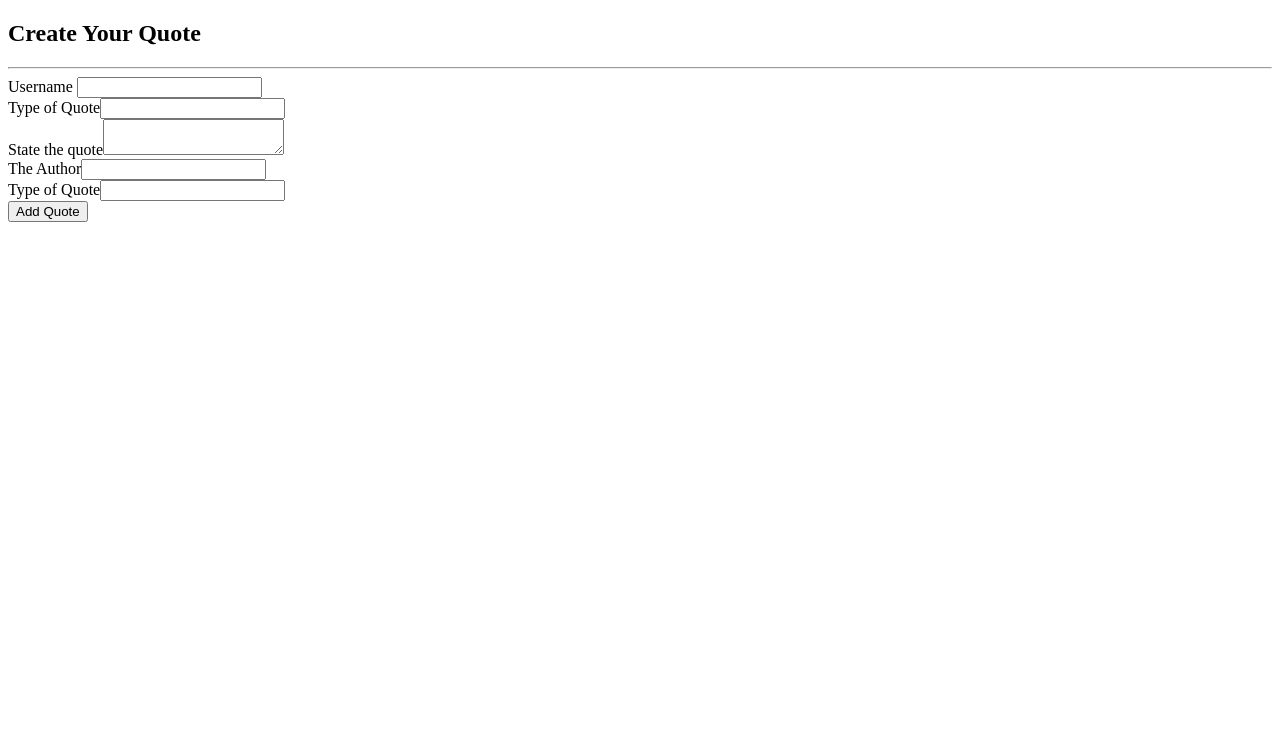
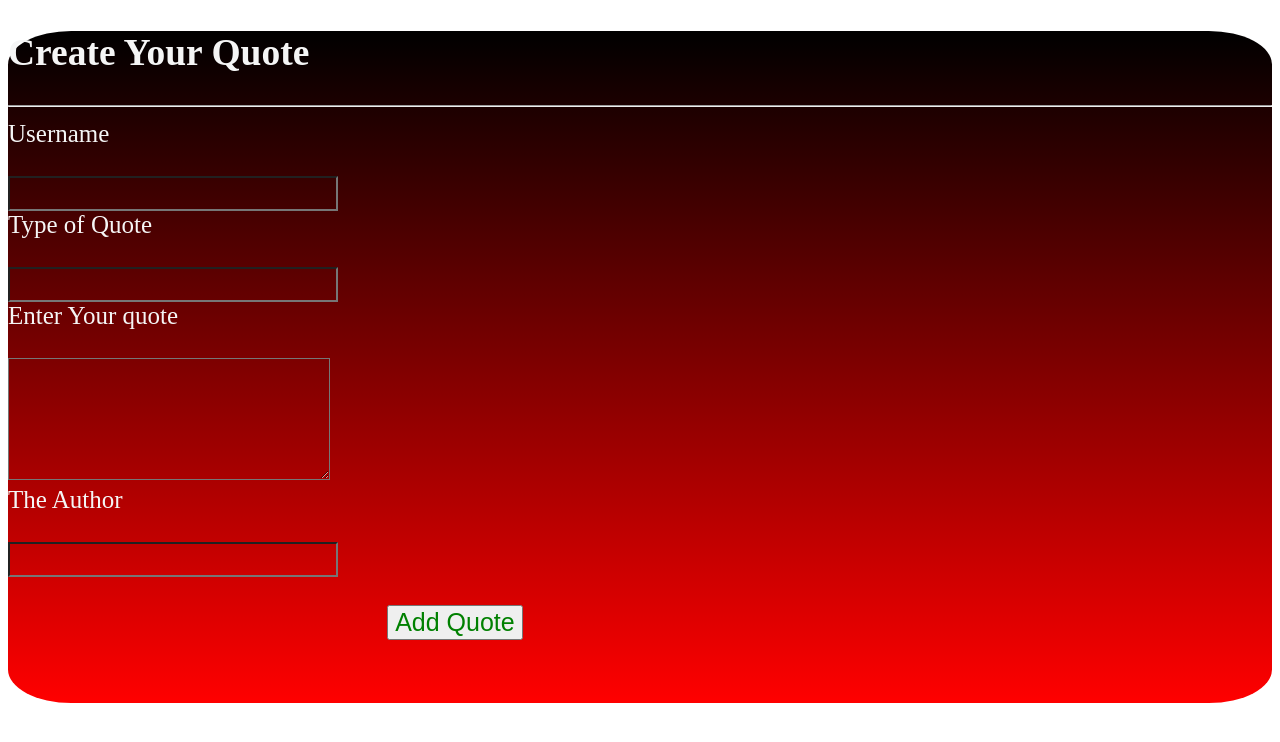
Before and after one commit to Serahwakaba/Quotes-Angular-Project, an Angular app: page / in a window 1280 px wide. Shown: the top 742 px of the page. Built offline with nearby package versions, Linux system fonts and the light colour scheme.

Commit message:
style form complete

```diff
--- a/src/app/quotes-form/quotes-form.component.css
+++ b/src/app/quotes-form/quotes-form.component.css
@@ -0,0 +1,37 @@
+.container-fluid{
+    color:whitesmoke ;
+    background: transparent;
+    margin-bottom:10% ;
+    font-size: 25px;
+    background-image: linear-gradient(black,red);
+    border-radius: 5%;
+    margin-bottom:10% ;
+}
+#poster{
+    background: transparent;
+    color: whitesmoke;
+    font-size: 25px;
+
+}
+#description{
+    background: transparent;
+    color: whitesmoke;
+    font-size: 25px;
+}
+#name{
+  background:transparent ;
+  color: whitesmoke;
+  font-size: 25px;
+}
+#author{
+    background: transparent;
+    color: whitesmoke;
+    font-size: 25px;
+}
+.submit{
+    color:green;
+    font-size: 25px;
+    margin-bottom: 5%;
+    margin-left: 30%;
+
+}
--- a/src/app/quotes-form/quotes-form.component.html
+++ b/src/app/quotes-form/quotes-form.component.html
@@ -3,39 +3,32 @@
     <hr>
     <form>
         <div class="form-group">
-            <label for="poster">Username </label>
-            <input type="text"  class="form-control"  name='poster' required>
+            <label for="poster">Username </label><br><br>
+            <input type="text"  class="form-control"  id="poster" name='poster' required>
 
 
         </div>
         <div class="form-group">
 
-            <label for="name">Type of Quote</label>
+            <label for="name">Type of Quote</label><br><br>
             <input type="text"  class="form-control"  name="name" id="name" required>
 
 
         </div>
         <div class="form-group">
 
-            <label for="description">State the quote</label>
-            <textarea class="form-control" id="description"   rows="2" name="description" required></textarea>
+            <label for="description">Enter Your quote</label><br><br>
+            <textarea class="form-control" id="description"   rows="4" name="description" required></textarea>
 
 
         </div>
         <div class="form-group">
 
-            <label for="author">The Author</label>
+            <label for="author">The Author</label><br><br>
             <input type='text' id="author" class="form-control"  name="author" required>
 
 
-        </div>
-        <div class="form-group">
-
-            <label for="name">Type of Quote</label>
-            <input type="text"  class="form-control"  name="name" id="name" required>
-
-
-        </div>
+        </div><br>
      <button type="submit" class="btn btn-outline-success submit">Add Quote</button>
     </form>
   </div>
```
